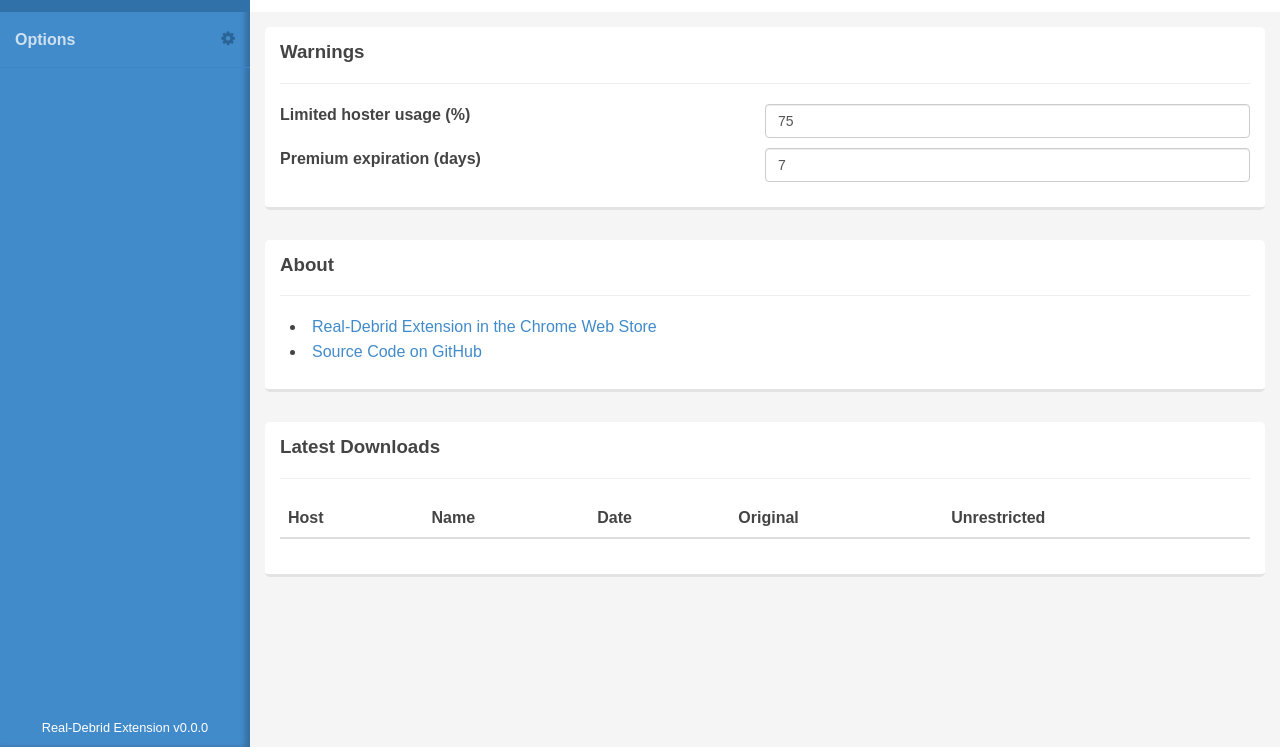
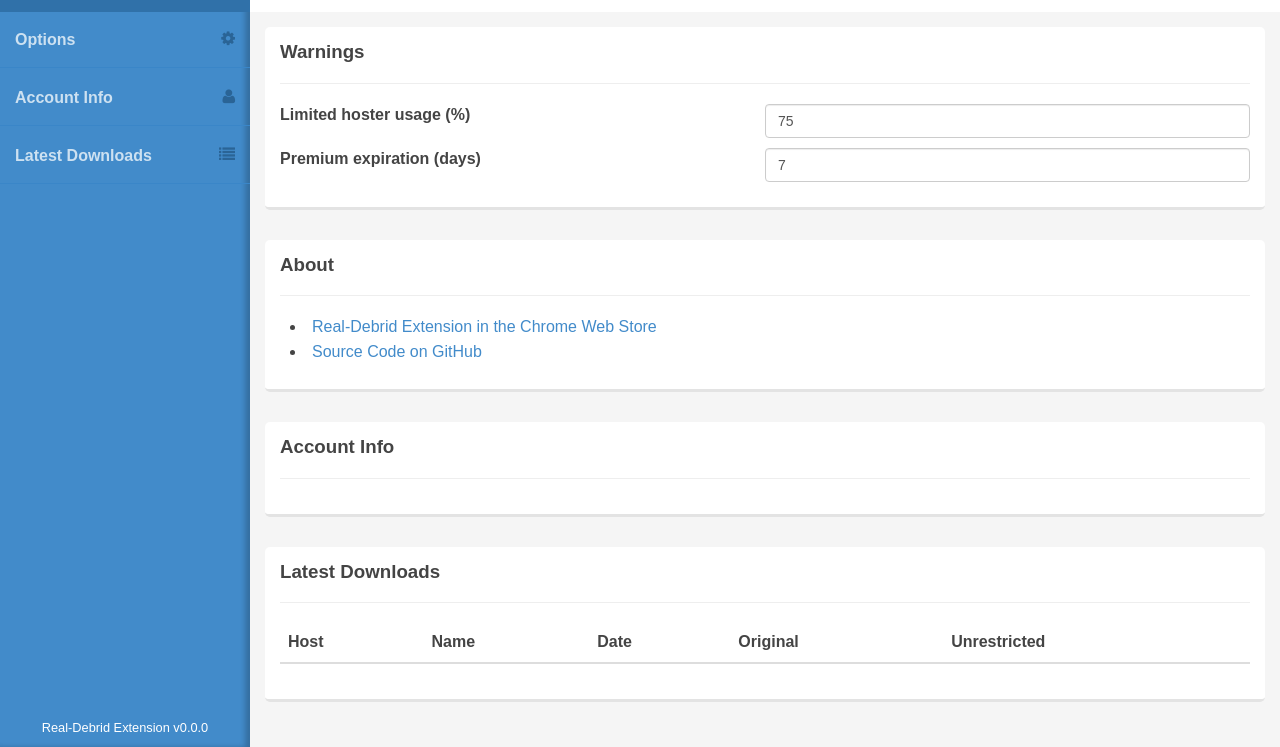
Before and after one commit to JDevlieghere/Real-Debrid, a browser extension: page src/html/options.html in a window 1280 px wide. Shown: the part 53-800 px from the top of the page. Drawn offline with nearby package versions, Linux system fonts and the light colour scheme; files that its build step writes are made by us from their sources; no server answers.

Commit message:
Added account placeholder. Added links to left menu

```diff
--- a/src/html/options.html
+++ b/src/html/options.html
@@ -23,19 +23,20 @@
             <h1>Real Debrid</h1>
         </div>
         <ol>
-            <li><a href="#">Options</a><i class="fa fa-cog"></i>
-            </li>
+            <li><a href="#options">Options</a><i class="fa fa-cog"></i> </li>
+            <li><a href="#account">Account Info</a><i class="fa fa-user"></i> </li>
+            <li><a href="#recent">Latest Downloads</a><i class="fa fa-list"></i> </li>
         </ol>
         <div class="footer">Real-Debrid Extension v<span id="version"></span>
         </div>
     </div>
     <div id="contentarea">
-        <div class="header">
+        <div class="header" id="options">
             <h1>Options</h1>
             <button id="save" name="save">Save</button>
         </div>
         <div class="row">
-            <div class="contentbox">
+            <div class="contentbox" >
                 <div class="flex-column">
                     <section>
                         <h3>Warnings</h3>
@@ -72,7 +73,15 @@
                 </div>
             </div>
         </div>
-        <div class="row">
+        <div class="row" id="account">
+            <div class="contentbox">
+                <section>
+                    <h3>Account Info</h3>
+                </section>
+                <hr>
+            </div>
+        </div>
+        <div class="row" id="recent">
             <div class="contentbox">
                 <section>
                     <h3>Latest Downloads</h3>
```
